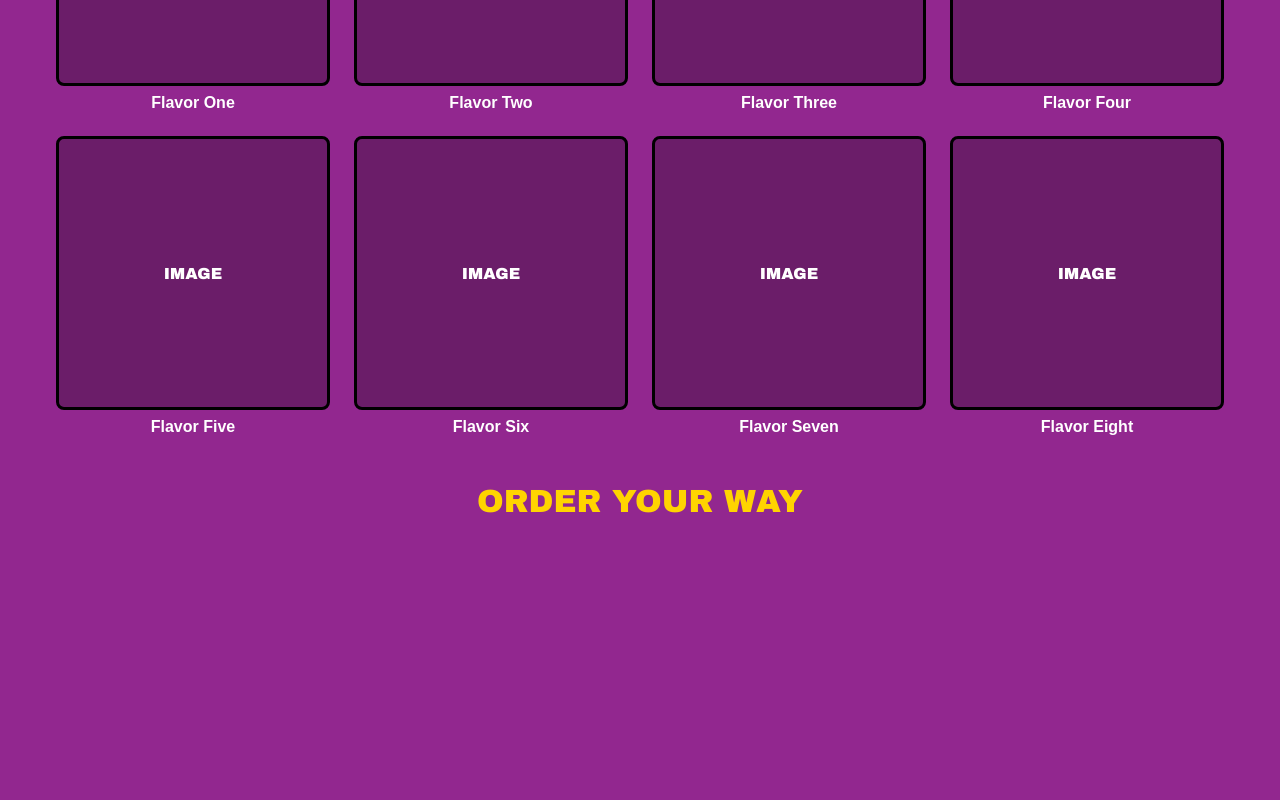
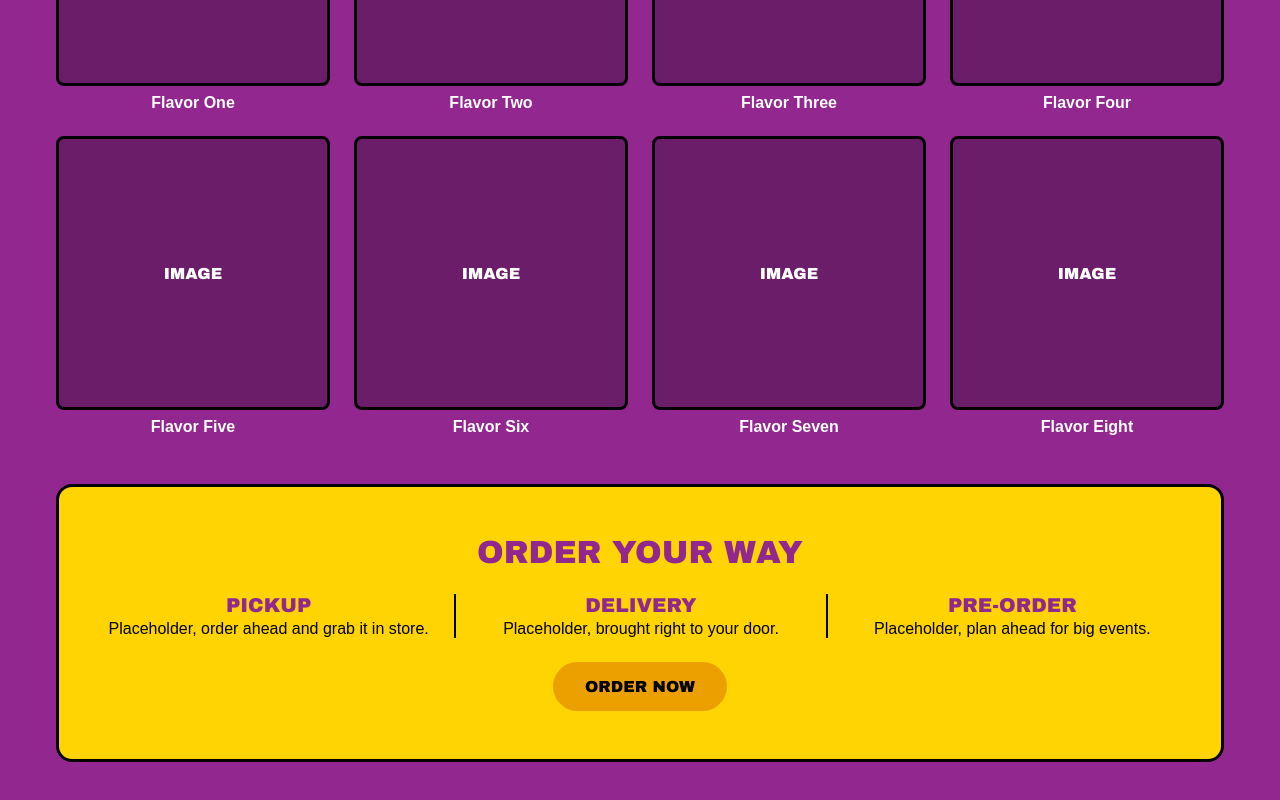
Before and after one commit to airforcecoder/bpk, a React (Vite) app in the folder client/: page /#/ in a window 1280 px wide. Shown: the part 1441-2241 px from the top of the page. Before the commit the page ends 2032 px from the top, so only its background shows below. Built offline with nearby package versions, Linux system fonts and the light colour scheme.

Commit message:
BPK-35 add order your way section

```diff
--- a/client/src/pages/HomePage.css
+++ b/client/src/pages/HomePage.css
@@ -215,3 +215,48 @@
   margin: var(--space-sm) 0 0;
   font-size: 1rem;
 }
+
+/* Order Your Way */
+.home__order {
+  display: flex;
+  flex-direction: column;
+  align-items: center;
+  gap: var(--space-lg);
+  padding: var(--space-xxl) var(--space-lg);
+  background: var(--color-yellow);
+  color: var(--color-black);
+  border: 3px solid var(--color-black);
+  border-radius: var(--radius-lg);
+}
+
+.home__order-title {
+  margin: 0;
+  color: var(--color-purple);
+}
+
+.home__order-options {
+  display: grid;
+  grid-template-columns: repeat(3, 1fr);
+  width: 100%;
+}
+
+.home__order-option {
+  padding: 0 var(--space-lg);
+  text-align: center;
+}
+
+.home__order-option + .home__order-option {
+  border-left: 2px solid var(--color-black);
+}
+
+.home__order-option-title {
+  margin: 0 0 var(--space-xs);
+  font-family: var(--font-display);
+  font-size: 1.25rem;
+  color: var(--color-purple);
+  text-transform: uppercase;
+}
+
+.home__order-option-text {
+  margin: 0;
+}
--- a/client/src/pages/HomePage.tsx
+++ b/client/src/pages/HomePage.tsx
@@ -45,6 +45,17 @@ const flavors: Flavor[] = [
   { name: 'Flavor Six', category: 'Specials' },
   { name: 'Flavor Seven', category: 'Specials' },
   { name: 'Flavor Eight', category: 'Specials' },
+]
+
+type OrderOption = {
+  title: string
+  text: string
+}
+
+const orderOptions: OrderOption[] = [
+  { title: 'Pickup', text: 'Placeholder, order ahead and grab it in store.' },
+  { title: 'Delivery', text: 'Placeholder, brought right to your door.' },
+  { title: 'Pre-order', text: 'Placeholder, plan ahead for big events.' },
 ]
 
 const SLIDE_INTERVAL_MS = 5000
@@ -167,7 +178,20 @@ function HomePage() {
 
       {/* Order Your Way */}
       <section className="page-container home__section">
-        <h2 className="home__section-title">Order Your Way</h2>
+        <div className="home__order">
+          <h2 className="home__section-title home__order-title">Order Your Way</h2>
+          <div className="home__order-options">
+            {orderOptions.map((option) => (
+              <div key={option.title} className="home__order-option">
+                <h3 className="home__order-option-title">{option.title}</h3>
+                <p className="home__order-option-text">{option.text}</p>
+              </div>
+            ))}
+          </div>
+          <Link to="/order" className="btn btn-primary home__btn">
+            Order Now
+          </Link>
+        </div>
       </section>
 
       {/* BPK-37: Business info (hours, location, social links) goes here */}
```
